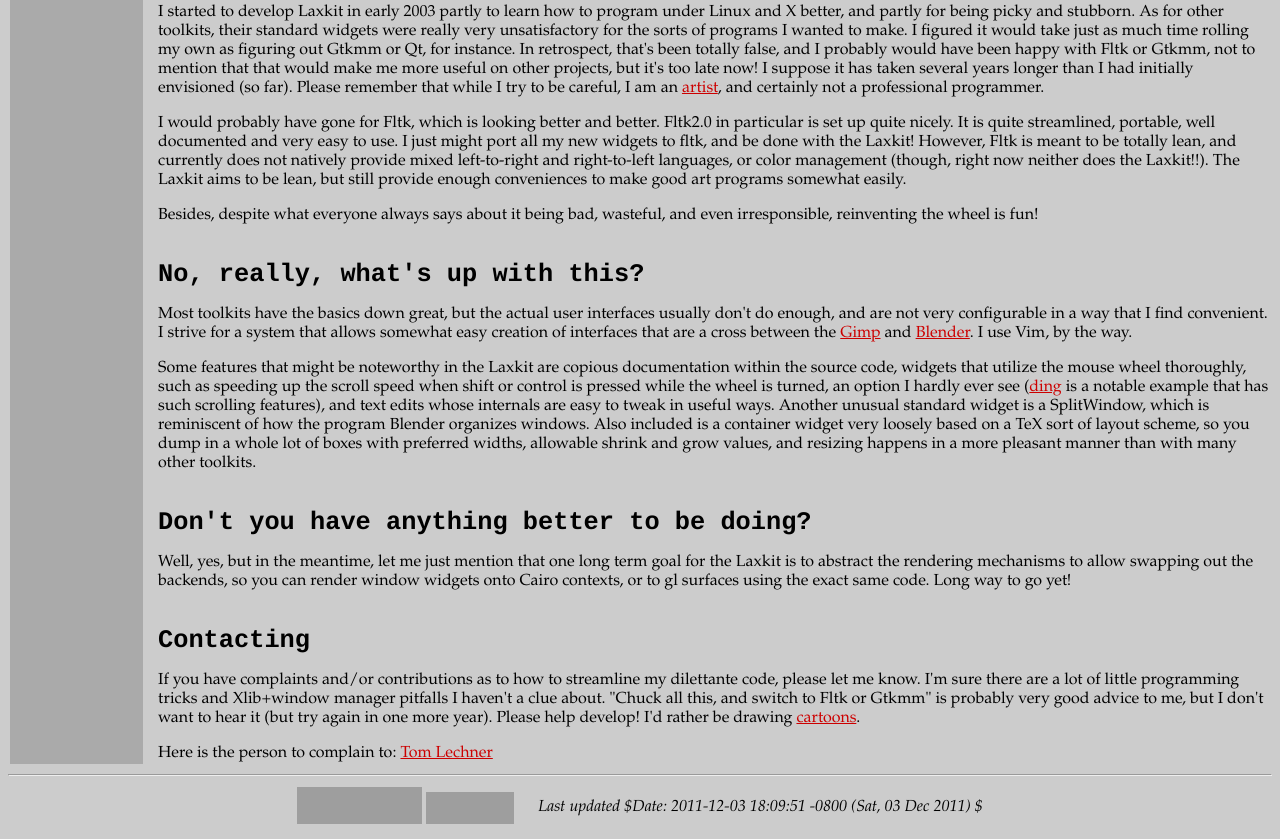
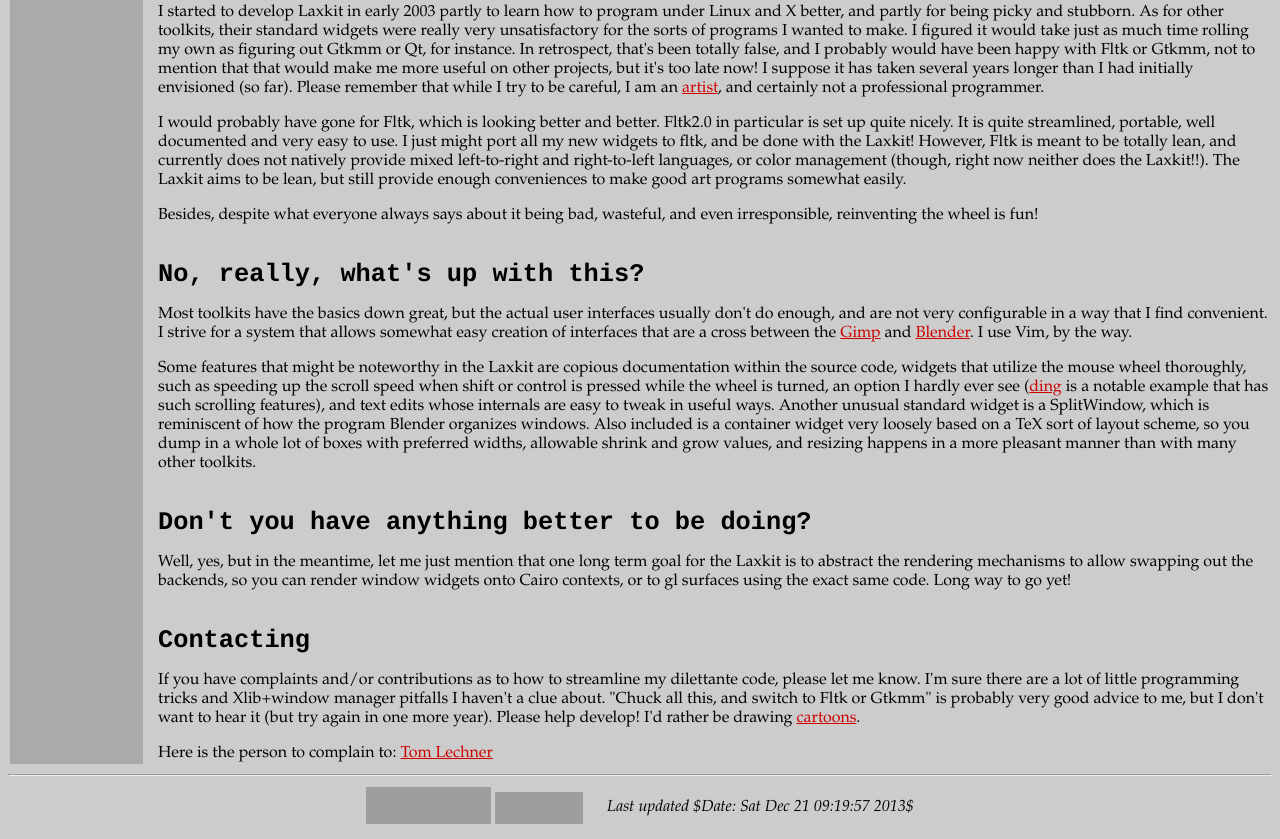
Before and after one commit to Laidout/laxkit, a plain HTML site: page docs/faq.html in a window 1280 px wide. Shown: the part 622-1461 px from the top of the page. Drawn offline with Linux system fonts and the light colour scheme; grey boxes are pictures that could not be loaded.

Commit message:
Minor doc change

```diff
--- a/docs/faq.html
+++ b/docs/faq.html
@@ -167,7 +167,7 @@ Please help develop! I'd rather be drawing <a href="http://www.tomlechner.com/ca
 
 &nbsp;&nbsp;&nbsp;&nbsp;
 </td>
-<td id="bodytext"><em>Last updated $Date: 2011-12-03 18:09:51 -0800 (Sat, 03 Dec 2011) $</em></td>
+<td id="bodytext"><em>Last updated $Date: Sat Dec 21 09:19:57 2013$</em></td>
 </tr></table>
 
 </center>
```
